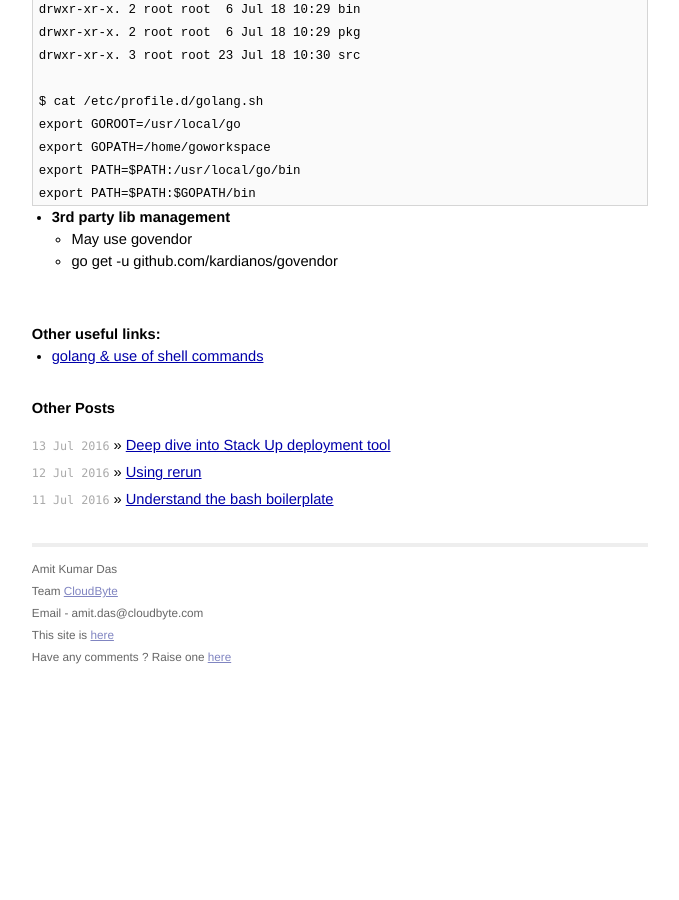
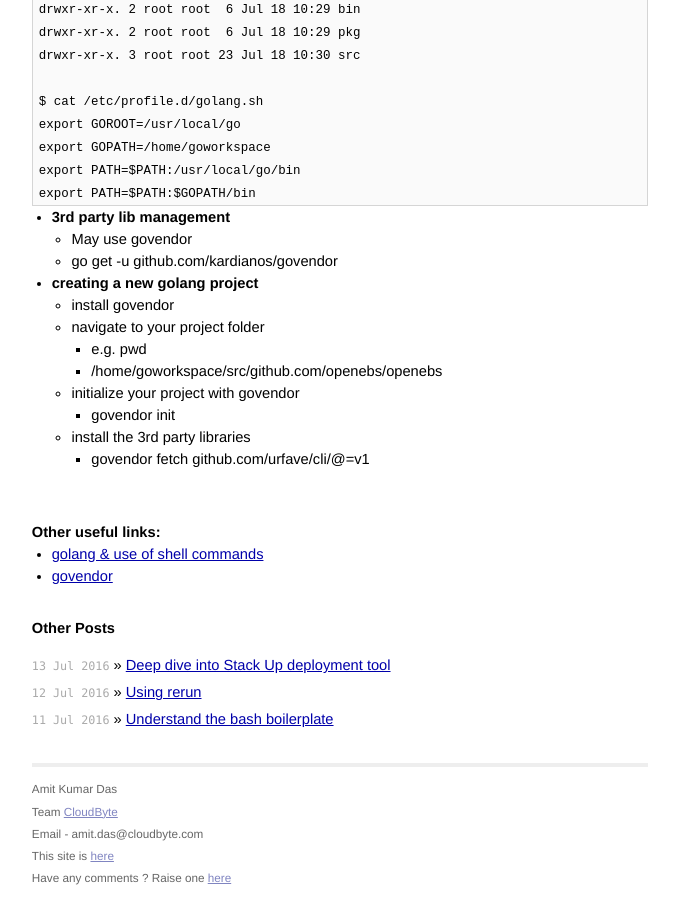
Before and after one commit to AmitKumarDas/amitkumardas.github.io, a Jekyll site: the page built from _posts/2016-07-14-faqs-on-golang.md, in a window 1280 px wide and 900 px high, scrolled down 2898 px. Shown: the whole window, without its empty margins (300-979 px from the left). Built offline with Jekyll 4.4.1, drawn with Linux system fonts in a browser that asks for light colours; before the commit the page ends 3578 px from its top, so only the background shows below that.

Commit message:
Update 2016-07-14-faqs-on-golang.md

```diff
--- a/_posts/2016-07-14-faqs-on-golang.md
+++ b/_posts/2016-07-14-faqs-on-golang.md
@@ -188,8 +188,19 @@ export PATH=$PATH:$GOPATH/bin
   - May use govendor
   - go get -u github.com/kardianos/govendor
 
+- **creating a new golang project**
+  - install govendor
+  - navigate to your project folder
+    - e.g. pwd
+    - /home/goworkspace/src/github.com/openebs/openebs
+  - initialize your project with govendor
+    - govendor init
+  - install the 3rd party libraries
+    - govendor fetch github.com/urfave/cli/@=v1
+
 <br />
 
 ## Other useful links:
 
 - [golang & use of shell commands](http://nathanleclaire.com/blog/2014/12/29/shelled-out-commands-in-golang/)
+- [govendor](https://github.com/kardianos/govendor)
```
